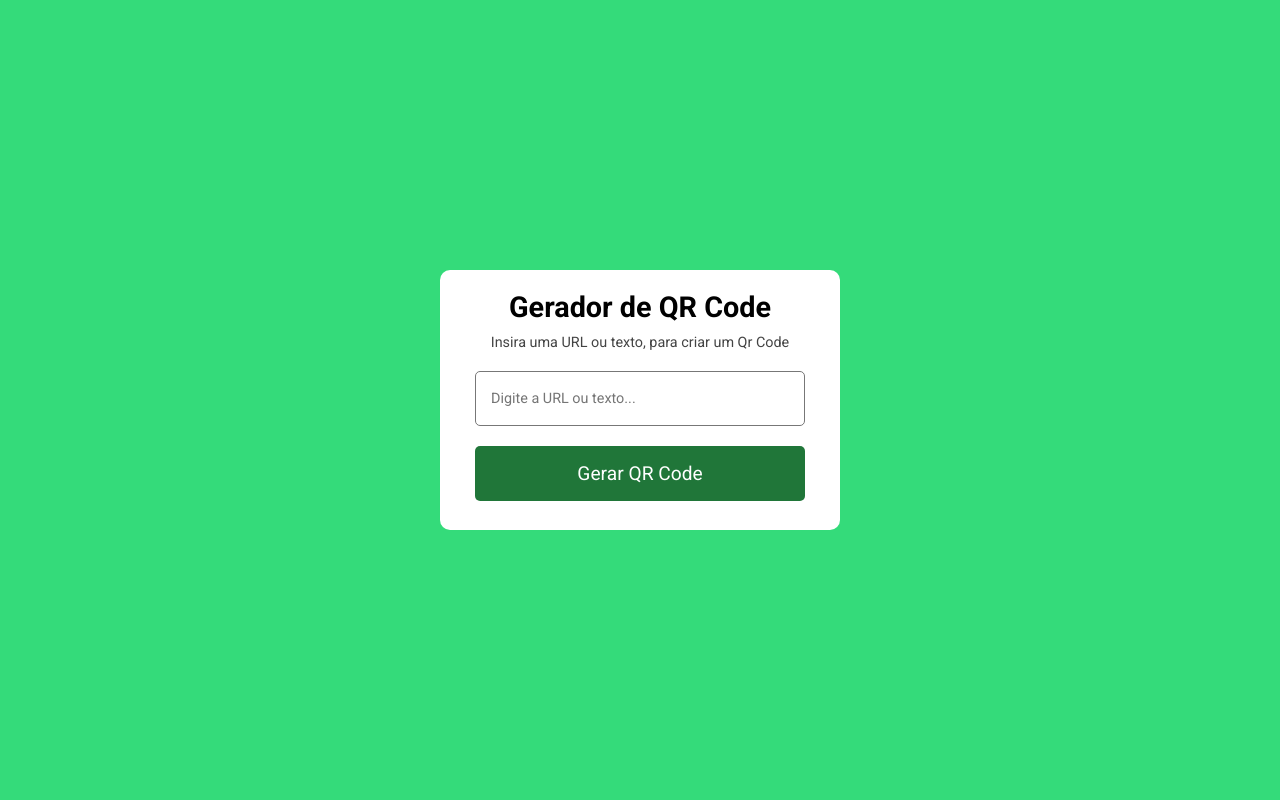
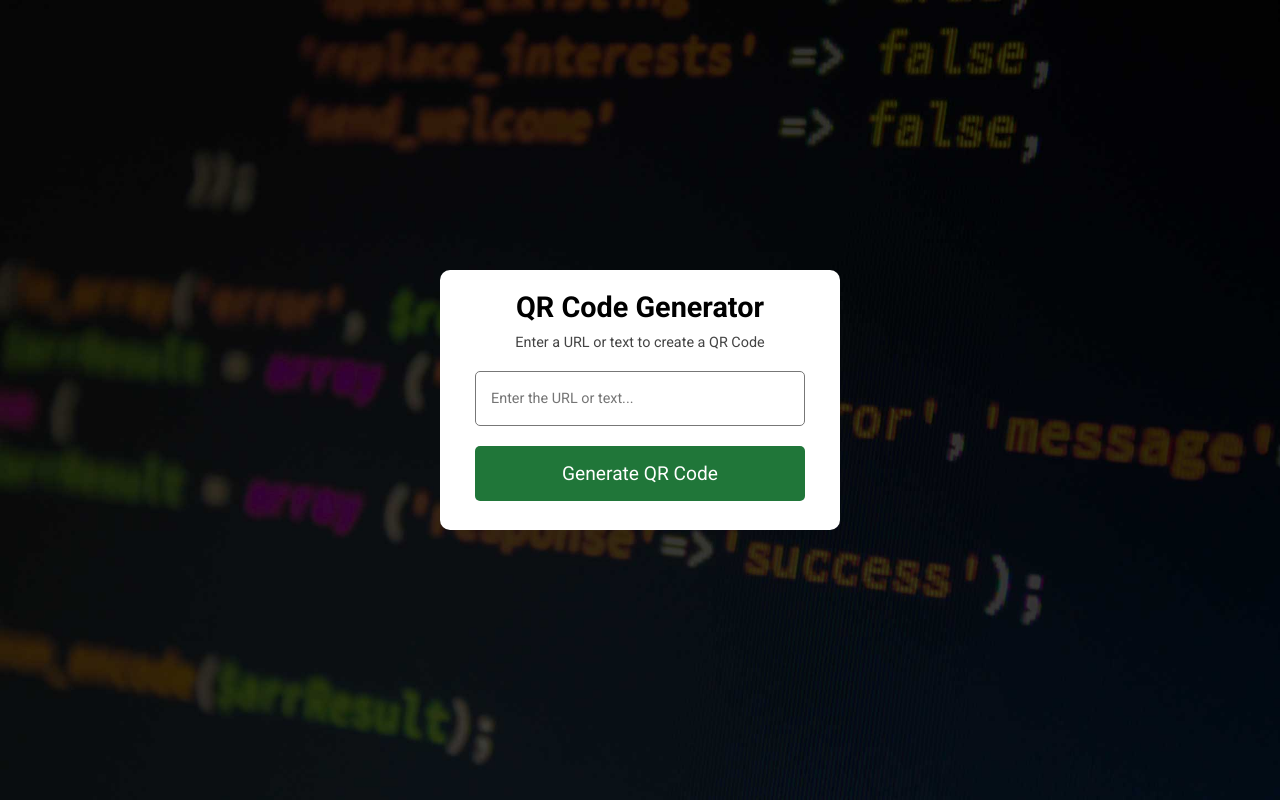
Before and after one commit to jcizidrosilva/QR-Code-Generator-EN, a plain HTML site: page index.html in a window 1280 px wide. Drawn offline with Linux system fonts and the light colour scheme.

Commit message:
Adding a background image

```diff
--- a/css/styles.css
+++ b/css/styles.css
@@ -11,7 +11,9 @@ body  {
     align-items: center;
     justify-content: center;
     min-height: 100vh;
-    background-color: #34db7a;
+    background-image: url("../img/bg.jpg");
+    background-size: cover;
+    /* background-color: #34db7a; */
 }
 
 /* Container */
--- a/index.html
+++ b/index.html
@@ -17,12 +17,12 @@
 <body>
     <div class="container">
         <header id="qr-header">
-            <h1>Gerador de QR Code</h1>
-            <p>Insira uma URL ou texto, para criar um Qr Code</p>
+            <h1>QR Code Generator</h1>
+            <p>Enter a URL or text to create a QR Code</p>
         </header>
          <div id="qr-form">
-            <input type="text" placeholder="Digite a URL ou texto...">
-            <button>Gerar QR Code</button>
+            <input type="text" placeholder="Enter the URL or text...">
+            <button>Generate QR Code</button>
          </div>
          <div id="qr-code">
             <img src="./img/qrcode.png" alt="qrcode image">
--- a/js/scripts.js
+++ b/js/scripts.js
@@ -13,13 +13,13 @@ function generateQrCode() {
 
     if (!qrCodeInputValue) return;
 
-    qrCodeBtn.innerText = "Gerando código..."
+    qrCodeBtn.innerText = "Generating code..."
 
     qrCodeImg.src = `https://api.qrserver.com/v1/create-qr-code/?size=150x150&data=${qrCodeInputValue} `
 
     qrCodeImg.addEventListener("load", () => {
         container.classList.add("active");
-        qrCodeBtn.innerText = "Código criado!"
+        qrCodeBtn.innerText = "Code generated!"
     });
 }
 
@@ -38,6 +38,6 @@ qrCodeInput.addEventListener("keydown", (e) => {
 qrCodeInput.addEventListener("keyup", () => {
     if (!qrCodeInput.value) {
         container.classList.remove("active");
-        qrCodeBtn.innerText = "Gerar Qr Code";
+        qrCodeBtn.innerText = "Generate QR Code";
     }
 });
```
Also changed, not shown: img/bg.jpg (added).
